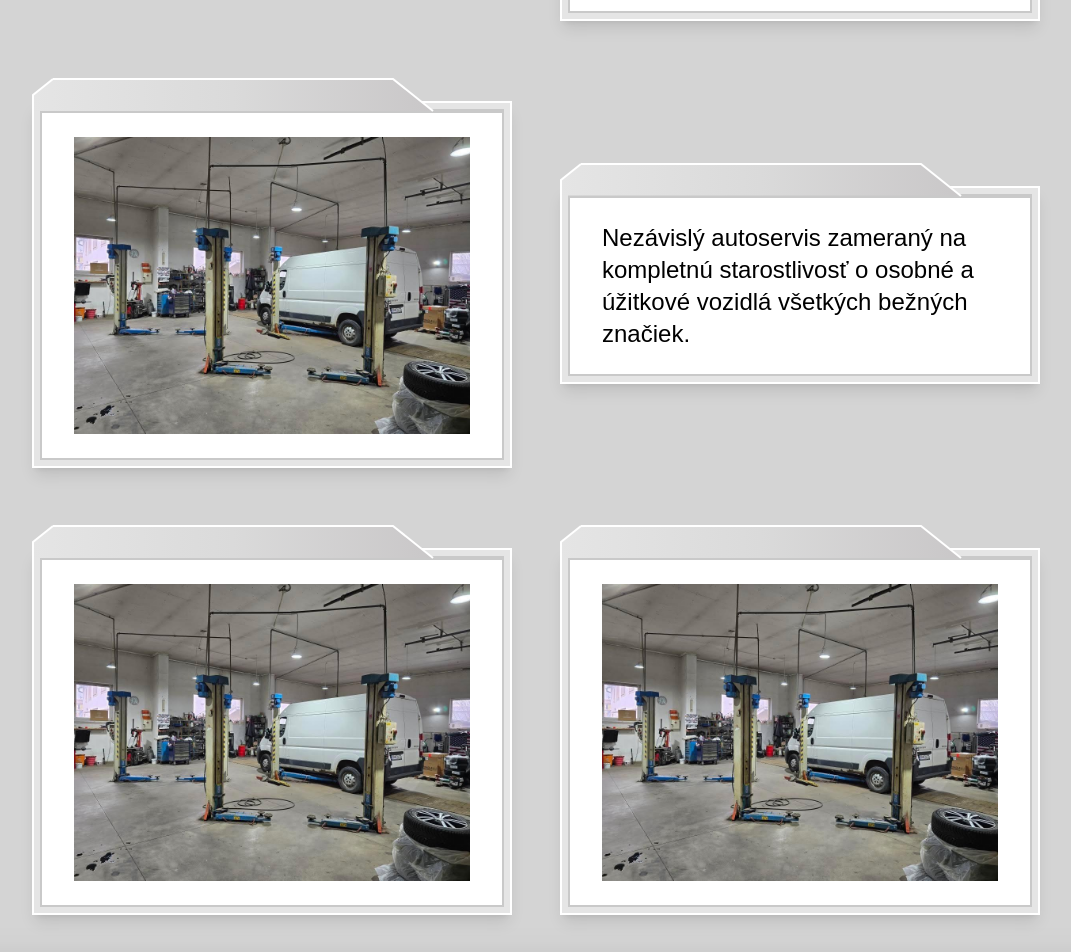
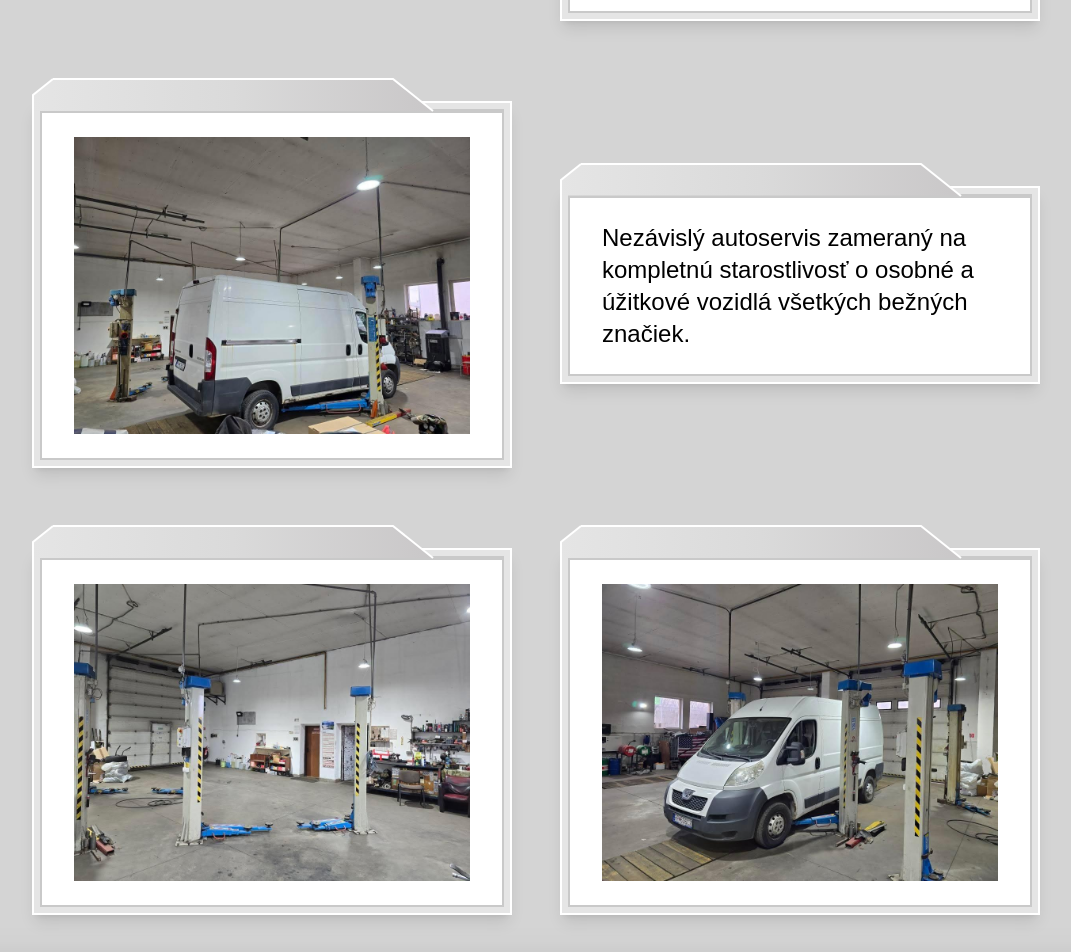
Before and after one commit to simonjedinak/rpj-komex, a Next.js app: page / in a window 1280 px wide. Shown: the part 2980-3932 px from the top of the page, without its empty margins (104-1175 px from the left). Built offline with nearby package versions, Linux system fonts and the light colour scheme.

Commit message:
Lightbox implementacia

```diff
--- /dev/null
+++ b/app/components/AboutGallery.tsx
@@ -0,0 +1,94 @@
+"use client";
+
+import { useState } from "react";
+import Lightbox from "yet-another-react-lightbox";
+import "yet-another-react-lightbox/styles.css";
+import Panel from "./Panel";
+
+const galleryImages = [
+    "/images/o-nas/IMG_20251221_232348_556 1.png",
+    "/images/o-nas/IMG_20251221_232350_319 1.png",
+    "/images/o-nas/IMG_20251221_232351_217 1.png",
+    "/images/o-nas/IMG_20251221_232352_681 1.png",
+    "/images/o-nas/IMG_20251221_232354_399 1.png",
+    "/images/o-nas/IMG_20251221_232356_106 1.png",
+    "/images/o-nas/IMG_20251221_232357_750 1.png",
+    "/images/o-nas/IMG_20251221_232359_182 1.png",
+];
+
+export default function AboutGallery() {
+    const [open, setOpen] = useState(false);
+    const [index, setIndex] = useState(0);
+
+    const handleImageClick = (i: number) => {
+        setIndex(i);
+        setOpen(true);
+    };
+
+    return (
+        <>
+            <div className="container grid grid-cols-1 md:grid-cols-2 gap-y-20 items-center">
+                {/* Row 1 */}
+                <Panel title="O nás" className="w-120 mx-auto" titleBar={false}>
+                    <p>
+                        Nezávislý autoservis zameraný na kompletnú starostlivosť o osobné a
+                        úžitkové vozidlá všetkých bežných značiek.
+                    </p>
+                </Panel>
+                <Panel
+                    title="O nás"
+                    className="w-120 mx-auto cursor-pointer transition-transform hover:scale-[1.02]"
+                    titleBar={false}
+                >
+                    <div onClick={() => handleImageClick(0)}>
+                        <img src={galleryImages[0]} alt="O nás 1" className="w-full h-auto" />
+                    </div>
+                </Panel>
+
+                {/* Row 2 */}
+                <Panel
+                    title="O nás"
+                    className="w-120 mx-auto cursor-pointer transition-transform hover:scale-[1.02]"
+                    titleBar={false}
+                >
+                    <div onClick={() => handleImageClick(1)}>
+                        <img src={galleryImages[1]} alt="O nás 2" className="w-full h-auto" />
+                    </div>
+                </Panel>
+                <Panel title="O nás" className="w-120 mx-auto" titleBar={false}>
+                    <p>
+                        Nezávislý autoservis zameraný na kompletnú starostlivosť o osobné a
+                        úžitkové vozidlá všetkých bežných značiek.
+                    </p>
+                </Panel>
+
+                {/* Row 3 */}
+                <Panel
+                    title="O nás"
+                    className="w-120 mx-auto cursor-pointer transition-transform hover:scale-[1.02]"
+                    titleBar={false}
+                >
+                    <div onClick={() => handleImageClick(2)}>
+                        <img src={galleryImages[2]} alt="O nás 3" className="w-full h-auto" />
+                    </div>
+                </Panel>
+                <Panel
+                    title="O nás"
+                    className="w-120 mx-auto cursor-pointer transition-transform hover:scale-[1.02]"
+                    titleBar={false}
+                >
+                    <div onClick={() => handleImageClick(3)}>
+                        <img src={galleryImages[3]} alt="O nás 4" className="w-full h-auto" />
+                    </div>
+                </Panel>
+            </div>
+
+            <Lightbox
+                open={open}
+                close={() => setOpen(false)}
+                index={index}
+                slides={galleryImages.map((src) => ({ src }))}
+            />
+        </>
+    );
+}
--- a/app/page.tsx
+++ b/app/page.tsx
@@ -3,6 +3,7 @@ import FisheyeCarousel from "./components/FisheyeCarousel";
 import Panel from "./components/Panel";
 import StrokeText from "./components/StrokeText";
 import SvgBar from "./components/SvgBar";
+import AboutGallery from "./components/AboutGallery";
 
 export default function Home() {
   return (
@@ -46,32 +47,7 @@ export default function Home() {
             vďaka ktorému dokážeme rýchlo nájsť a odstrániť poruchu.
           </p>
         </Panel>
-        <div className="container grid grid-cols-1 md:grid-cols-2 gap-y-20 items-center">
-          <Panel title="O nás" className="w-120 mx-auto" titleBar={false}>
-            <p>
-              Nezávislý autoservis zameraný na kompletnú starostlivosť o osobné
-              a úžitkové vozidlá všetkých bežných značiek.
-            </p>
-          </Panel>
-          <Panel title="O nás" className="w-120 mx-auto" titleBar={false}>
-            <img src="/images/o-nas/IMG_20251221_232348_556 1.png" />
-          </Panel>
-          <Panel title="O nás" className="w-120 mx-auto" titleBar={false}>
-            <img src="/images/o-nas/IMG_20251221_232348_556 1.png" />
-          </Panel>
-          <Panel title="O nás" className="w-120 mx-auto" titleBar={false}>
-            <p>
-              Nezávislý autoservis zameraný na kompletnú starostlivosť o osobné
-              a úžitkové vozidlá všetkých bežných značiek.
-            </p>
-          </Panel>
-          <Panel title="O nás" className="w-120 mx-auto" titleBar={false}>
-            <img src="/images/o-nas/IMG_20251221_232348_556 1.png" />
-          </Panel>
-          <Panel title="O nás" className="w-120 mx-auto" titleBar={false}>
-            <img src="/images/o-nas/IMG_20251221_232348_556 1.png" />
-          </Panel>
-        </div>
+        <AboutGallery />
       </section>
     </main>
   );
--- a/package.json
+++ b/package.json
@@ -12,7 +12,8 @@
     "next": "16.1.1",
     "react": "19.2.3",
     "react-dom": "19.2.3",
-    "vault66-crt-effect": "^2.0.0"
+    "vault66-crt-effect": "^2.0.0",
+    "yet-another-react-lightbox": "^3.28.0"
   },
   "devDependencies": {
     "@tailwindcss/postcss": "^4",
```
Also changed, not shown: 1 other file (tests, documents, lock files or other folders).
